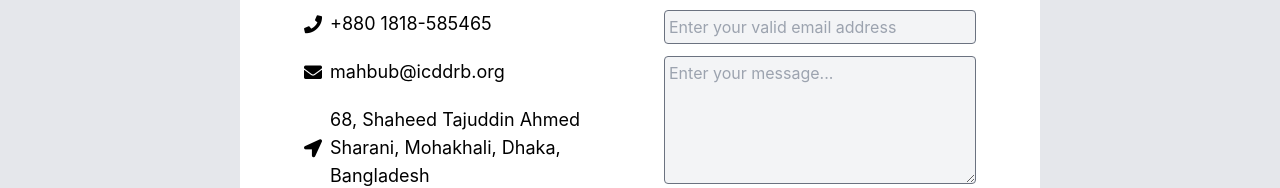
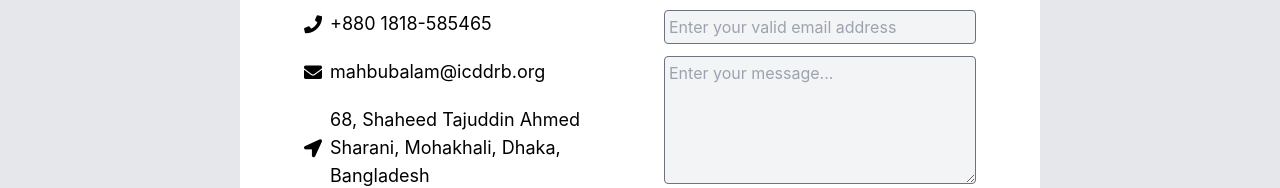
Before and after one commit to eayashen/mahbubulalam, a React (Create React App) app in the folder client/: page /contact in a window 1280 px wide. Shown: the part 214-402 px from the top of the page. Built offline with nearby package versions, Linux system fonts and the light colour scheme; no server answers.

Commit message:
update email

```diff
--- a/client/src/components/Contact.jsx
+++ b/client/src/components/Contact.jsx
@@ -14,7 +14,7 @@ const Contact = () => {
             </div>
             <div className="flex items-center gap-2 text-lg">
               <i className="fas fa-regular fa-envelope"></i>
-              <p>mahbub@icddrb.org</p>
+              <p>mahbubalam@icddrb.org</p>
             </div>
             <div className="flex items-center gap-2 text-lg">
               <i className="fas fa-solid fa-location-arrow"></i>
--- a/client/src/components/Home.jsx
+++ b/client/src/components/Home.jsx
@@ -15,7 +15,6 @@ import {
   getAbout,
   updateAbout,
   uploadBanner,
-  uploadProPic,
 } from "../redux/admin/about-slice";
 import {
   getDesignation,
@@ -43,10 +42,9 @@ const Home = () => {
   const { about, isLoading } = useSelector((state) => state.about);
   const { designation } = useSelector((state) => state.designation);
   const { isAuthenticated } = useSelector((state) => state.auth);
+  // const { awards } = useSelector((state) => state.award);
   const [formData, setFormData] = useState(initialFormData);
   const [aboutFormData, setAboutFormData] = useState(initialAboutFormData);
-  const [awards, setAwards] = useState();
-  const [editBio, setEditBio] = useState(null);
   const [isDesignationEditing, setIsDesignationEditing] = useState(false);
   const [designationId, setDesignationId] = useState(null);
 
@@ -415,7 +413,7 @@ const Home = () => {
             + Add Awards
           </button>
         )}
-        {awards?.map((a) => (
+        {/* {awards?.map((a) => (
           <div
             className="flex gap-2 p-2 border rounded my-2 shadow h-fit"
             key={a.title}
@@ -447,7 +445,7 @@ const Home = () => {
               </div>
             )}
           </div>
-        ))}
+        ))} */}
       </div>
     </div>
   );
```
